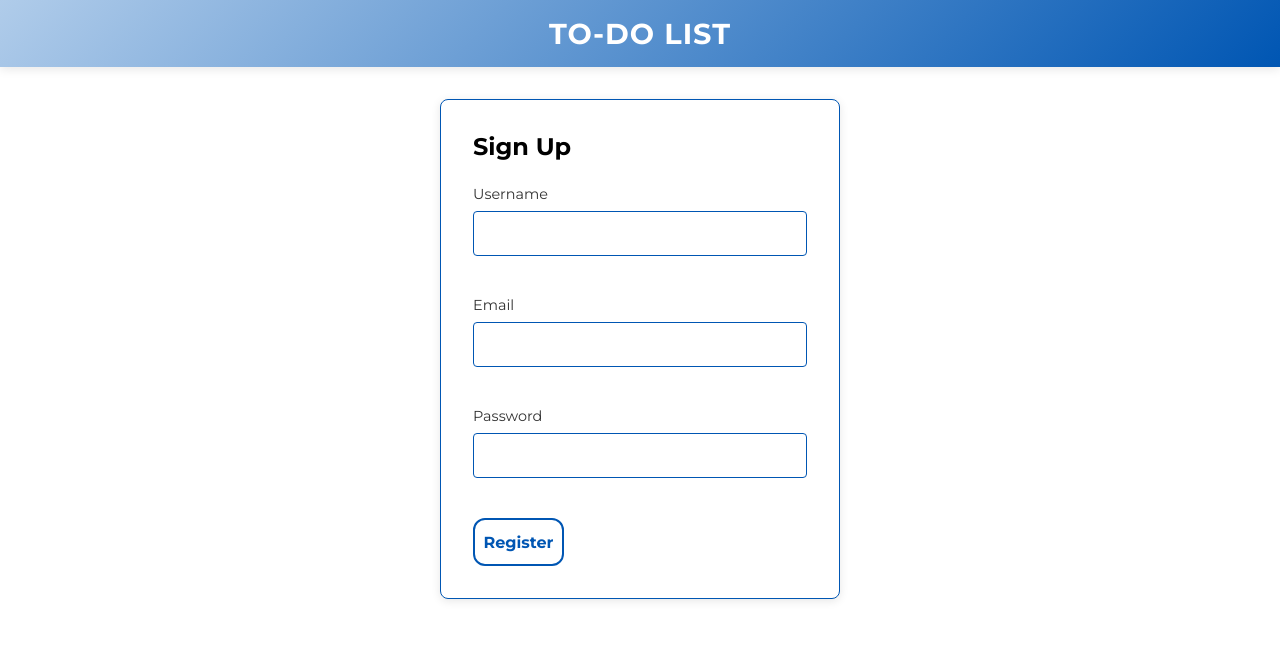
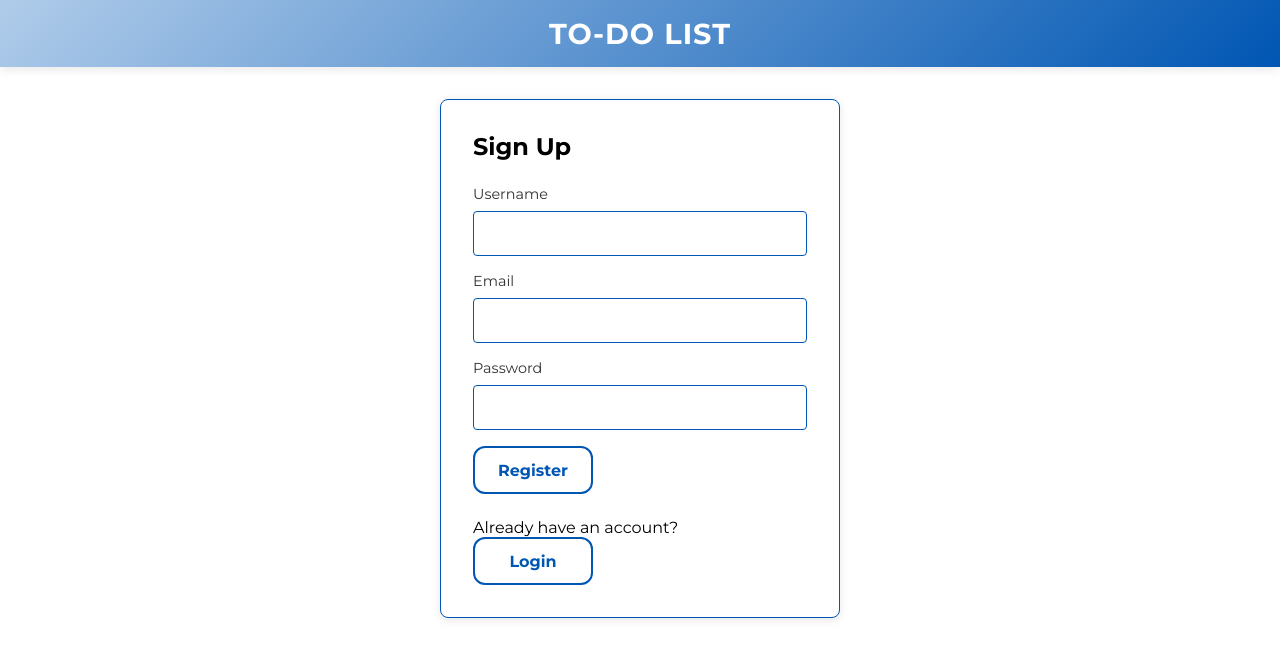
Before and after one commit to coder-gaia/todolist-client, a React (Vite) app: page / in a window 1280 px wide. Shown: the top 658 px of the page. Built offline with nearby package versions, Linux system fonts and the light colour scheme.

Commit message:
Signup  & Login functionalities

```diff
--- a/src/components/Button.tsx
+++ b/src/components/Button.tsx
@@ -1,5 +1,5 @@
 import React from 'react'
-import { StyledButton } from './ButtonStyles';
+import { BaseButton } from './ButtonStyles'
 
 type ButtonProps  = {
   children: string
@@ -7,7 +7,7 @@ type ButtonProps  = {
 
 const Button: React.FC<ButtonProps> = ({ children }) => {
   return (
-    <StyledButton>{children}</StyledButton>
+    <BaseButton>{children}</BaseButton>
   )
 }
 
--- a/src/components/ButtonStyles.tsx
+++ b/src/components/ButtonStyles.tsx
@@ -1,21 +1,34 @@
-import styled from "styled-components";
+import styled, { css } from "styled-components";
+import { Link } from "react-router-dom";
 
-
-export const StyledButton = styled.button`
+const buttonStyles = css`
   background-color: transparent;
   border: 2px solid #0056b3;
-  border-radius:12px;
-  width:91px;
-  align-text:center;
-  height:48px;
-  color:#0056b3;
-  font-weight:bold;
-  font-size:16px;
+  border-radius: 12px;
+  width: 120px;
+  height: 48px;
+  color: #0056b3;
+  font-weight: bold;
+  font-size: 16px;
+  text-align: center;
+  cursor: pointer;
+  display: flex;
+  justify-content: center;
+  align-items: center;
+  text-decoration: none;
+  transition: all 0.3s ease-in-out;
 
-  &:hover{
-      background: linear-gradient(135deg,rgb(176, 204, 234), #0056b3);
-      border: 2px solid transparent;
-      color:#fff;
-      transition: all 1s;
+  &:hover {
+    background: linear-gradient(135deg, rgb(176, 204, 234), #0056b3);
+    border: 2px solid transparent;
+    color: #fff;
   }
-`
+`;
+
+export const BaseButton = styled.button`
+  ${buttonStyles}
+`;
+
+export const StyledLink = styled(Link)`
+  ${buttonStyles}
+`;
--- /dev/null
+++ b/src/pages/Login.tsx
@@ -0,0 +1,54 @@
+import React, { useState } from 'react'
+import { FormContainer } from '../components/InputStyles';
+import InputForm from '../components/InputForm';
+import { BaseButton } from '../components/ButtonStyles';
+import { useNavigate } from 'react-router-dom';
+
+const Login: React.FC = () => {
+
+  const [ email, setEmail ] = useState("");
+  const [ password, setPassword ] = useState("");
+  const navigate = useNavigate();
+
+  const handleLogin = async (e:React.FormEvent) => {
+    e.preventDefault();
+
+    if (!email.trim() || !password.trim()) {
+      alert('All fields must be filled in.');
+      return;
+    }
+
+    try {
+      const res = await fetch('http://localhost:3000/api/auth/login', {
+        method: 'POST',
+        headers: {
+          'Content-Type': 'application/json',
+        },
+        body: JSON.stringify({ email, password }),
+      });
+
+      if (res.ok) {
+        alert('User logged in successfully!');
+        navigate('/success');
+      } else {
+        alert('There was an error. Try again.');
+      }
+    } catch (error) {
+      console.error('Error in login: ', error);
+      alert('Unexpected error. Check your connection.');
+    }
+  }
+
+    return (
+        <FormContainer>
+          <form onSubmit={handleLogin}>
+            <h2>Login</h2>
+            <InputForm label="Email" type="email" name="email" value={email} onChange={(e) => setEmail(e.target.value)} />
+            <InputForm label="Password" type="password" name="password" value={password} onChange={(e) => setPassword(e.target.value)}/>
+            <BaseButton type='submit'>Login</BaseButton>
+          </form>
+        </FormContainer>
+      );
+}
+
+export default Login
--- a/src/pages/Signup.tsx
+++ b/src/pages/Signup.tsx
@@ -1,18 +1,58 @@
-import Button from '../components/Button';
-import InputForm from '../components/InputForm'
+import InputForm from '../components/InputForm';
 import { FormContainer } from '../components/InputStyles';
+import { StyledLink, BaseButton } from '../components/ButtonStyles';
+import { useState } from 'react';
+import { useNavigate } from 'react-router-dom';
 
 const Signup: React.FC = () => {
+  const [userName, setUserName] = useState('');
+  const [email, setEmail] = useState('');
+  const [password, setPassword] = useState('');
+  const navigate = useNavigate();
+
+  const handleSignup = async (e: React.FormEvent) => {
+    e.preventDefault();
+
+    if (!userName.trim() || !email.trim() || !password.trim()) {
+      alert('All fields must be filled in.');
+      return;
+    }
+
+    try {
+      const res = await fetch('http://localhost:3000/api/auth/signup', {
+        method: 'POST',
+        headers: {
+          'Content-Type': 'application/json',
+        },
+        body: JSON.stringify({ user: userName, email, password }),
+      });
+
+      if (res.ok) {
+        alert('User registered successfully!');
+        navigate('/login');
+      } else {
+        alert('There was an error. Try again.');
+      }
+    } catch (error) {
+      console.error('Error in registration: ', error);
+      alert('Unexpected error. Check your connection.');
+    }
+  };
+
   return (
     <FormContainer>
       <h2>Sign Up</h2>
-      <InputForm label="Username" type="text" name="username" />
-      <InputForm label="Email" type="email" name="email" />
-      <InputForm label="Password" type="password" name="password" />
-      <Button>Register</Button>
+      <form onSubmit={handleSignup}>
+        <InputForm label="Username" type="text" name="username" value={userName} onChange={(e) => setUserName(e.target.value)} />
+        <InputForm label="Email" type="email" name="email" value={email} onChange={(e) => setEmail(e.target.value)} />
+        <InputForm label="Password" type="password" name="password" value={password} onChange={(e) => setPassword(e.target.value)} />
+
+        <BaseButton type="submit">Register</BaseButton>
+      </form>
+
+      <p>Already have an account? <StyledLink to="/login">Login</StyledLink></p>
     </FormContainer>
   );
 };
 
-
-export default Signup
+export default Signup;
--- /dev/null
+++ b/src/pages/Sucess.tsx
@@ -0,0 +1,5 @@
+const Success = () => {
+  return <div>You're logged in successfully!</div>;
+};
+
+export default Success;
--- a/src/routes/AppRoutes.tsx
+++ b/src/routes/AppRoutes.tsx
@@ -1,11 +1,15 @@
 import { BrowserRouter, Route, Routes } from 'react-router-dom'
 import Signup from '../pages/Signup'
+import Login from '../pages/Login'
+import Success from '../pages/Sucess'
 
 const AppRoutes = () => {
   return (
     <BrowserRouter>
       <Routes>
         <Route path='/' element={<Signup/>}/>
+        <Route path='/login' element={<Login/>}/>
+        <Route path='/success' element={<Success/>}/>
       </Routes>
     </BrowserRouter>
   )
```
